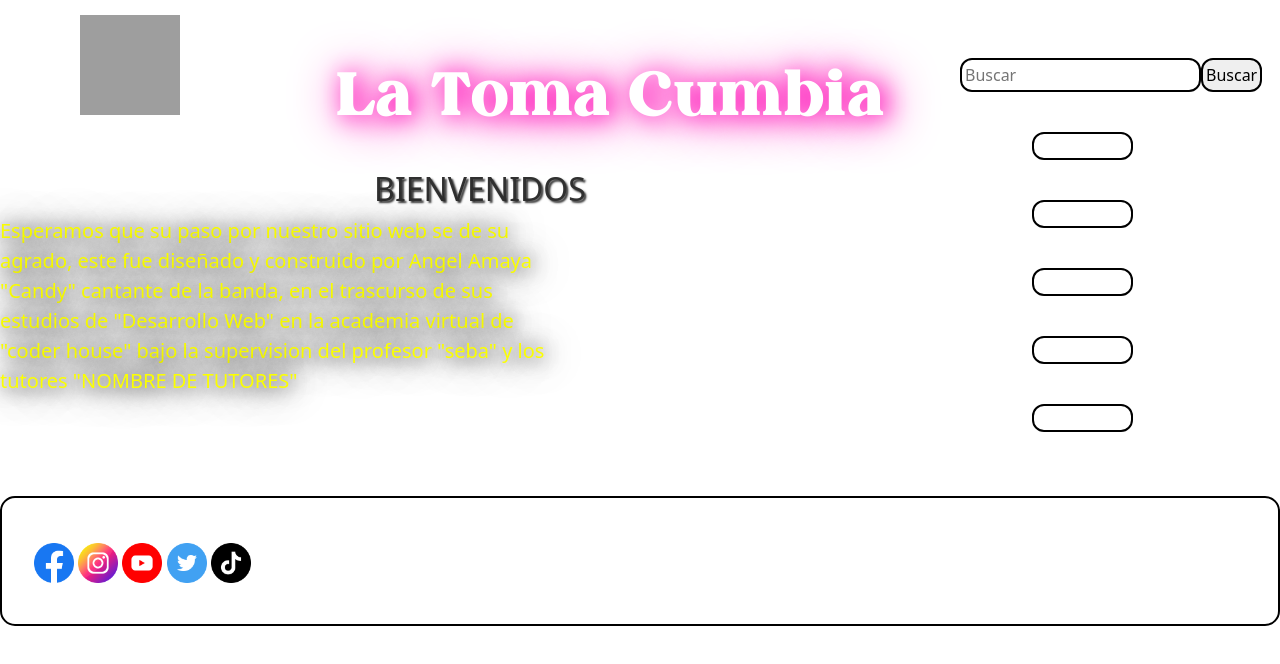
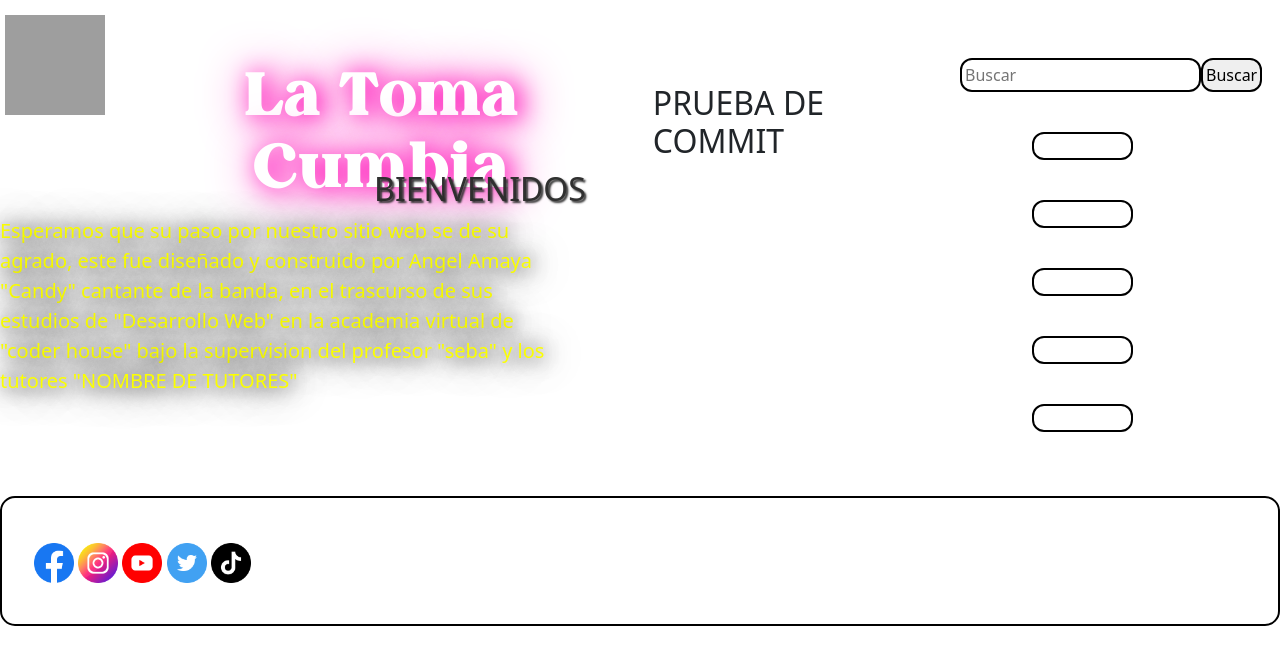
Before and after one commit to amaya-angel/P-f-Luis-Amaya, a plain HTML site: page index.html in a window 1280 px wide. Drawn offline with nearby package versions, Linux system fonts and the light colour scheme; grey boxes are pictures that could not be loaded.

```diff
--- a/index.html
+++ b/index.html
@@ -16,6 +16,7 @@
         <header>
             <img class="logo-banda" src="./imgs/logo-banda.png" alt="logo la toma cumbia">
             <h1>La Toma Cumbia</h1>
+            <h2>PRUEBA DE COMMIT</h2>
         </header>
 
         <nav class="navbar navbar-expand-lg my-style-nav">
```
